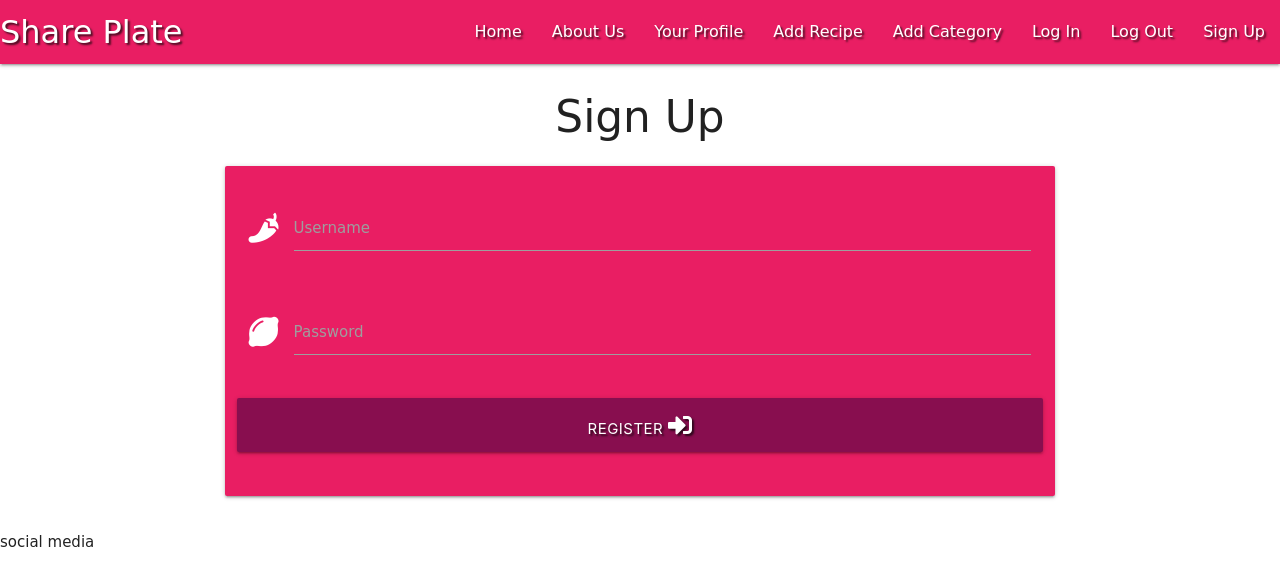
After one commit to Michele-C/SHAREPLATE-, a Flask app: page /register in a window 1280 px wide. The commit adds this page. Shown: the top 586 px of the page. Run offline with Flask 2, Linux system fonts and the light colour scheme; some libraries are stand-ins or nearby versions.

Commit message:
Added the register form and welcome card on landing page

```diff
--- a/app.py
+++ b/app.py
@@ -4,6 +4,7 @@ from flask import (
     redirect, request, session, url_for)
 from flask_pymongo import PyMongo
 from bson.objectid import ObjectId
+from werkzeug.security import generate_password_hash, check_password_hash
 if os.path.exists("env.py"):
     import env
 
@@ -27,6 +28,12 @@ def get_recipes():
     return render_template("recipes.html", recipes=recipes)
 
 
+@app.route("/register", methods=["GET", "POST"])
+def register():
+    return render_template("register.html")
+
+
+
 if __name__ == "__main__":
     app.run(host=os.environ.get("IP"),
             port=int(os.environ.get("PORT")),
--- a/templates/base.html
+++ b/templates/base.html
@@ -25,17 +25,17 @@
         <!-- Selected this nav bar from materialise because as nav bar is resized the links turn into a hamburger icon-->
         <nav class="nav-extended text-shadow pink">
             <div class="nav-wrapper">
-                <a href="#" class="brand-logo">Share Plate</a>
+                <a href="{{ url_for('home') }}" class="brand-logo">Share Plate</a>
                 <a href="#" data-target="mobile-demo" class="sidenav-trigger"><i class="fas fa-utensils"></i></a>
                 <ul class="right hide-on-med-and-down">
-                    <li><a href="#">Home</a></li>
+                    <li><a href="{{ url_for('home') }}">Home</a></li>
                     <li><a href="#">About Us</a></li>
                     <li><a href="#">Your Profile</a></li>
                     <li><a href="#">Add Recipe</a></li>
                     <li><a href="#">Add Category</a></li>
                     <li><a href="#">Log In</a></li>
                     <li><a href="#">Log Out</a></li>
-                    <li><a href="#">Sign Up</a></li>
+                    <li><a href="{{ url_for('register') }}">Sign Up</a></li>
                 </ul>
             </div>
         </nav>
@@ -44,14 +44,14 @@
 
         <ul class="sidenav pink" id="mobile-demo">
             <li><h4 class="center-align">Share Plate</h4></li>
-            <li><a href="#">Home</a></li>
+            <li><a href="{{ url_for('home') }}">Home</a></li>
             <li><a href="#">About Us</a></li>
             <li><a href="#">Your Profile</a></li>
             <li><a href="#">Add Recipe</a></li>
             <li><a href="#">Add Category</a></li>
             <li><a href="#">Log In</a></li>
             <li><a href="#">Log Out</a></li>
-            <li><a href="#">Sign Up</a></li>
+            <li><a href="{{ url_for('register') }}">Sign Up</a></li>
         </ul>
     </header>
 
--- /dev/null
+++ b/templates/register.html
@@ -0,0 +1,37 @@
+{% extends "base.html" %}
+{% block content %}
+
+    <h3 class="center-align">Sign Up</h3>
+
+    <div class="row">
+        <!-- Copied card set up form task manager mini project-->
+
+        <form class="col s12 m8 offset-m2" method="POST" action="{{ url_for('register') }}">
+            <div class="card-panel pink">
+                <!-- username -->
+                <div class="row">
+					<div class="input-field col s12 white-text">
+						<i class="fas fa-pepper-hot prefix text-darken-4"></i>
+						<input id="username" name="username" type="text" class="validate">
+						<label for="username">Username</label>
+					</div>
+                </div>
+                <!-- password field -->
+                <div class="row">
+                    <div class="input-field col s12 white-text">
+						<i class="fas fa-lemon prefix text-darken-4"></i>
+                        <input id="password" name="password" type="password" class="validate black-text">
+                        <label for="password">Password</label>
+                    </div>
+                </div>
+                <!-- register button -->
+                <div class="row">
+                    <button type="submit" class="col s12 btn-large pink darken-4 text-shadow">
+                        Register <i class="fas fa-sign-in-alt"></i>
+                    </button>
+                </div>
+            </div>
+        </form>
+    </div>
+
+{% endblock %}
```
Also changed, not shown: templates/index.html (+14 -0 lines).
